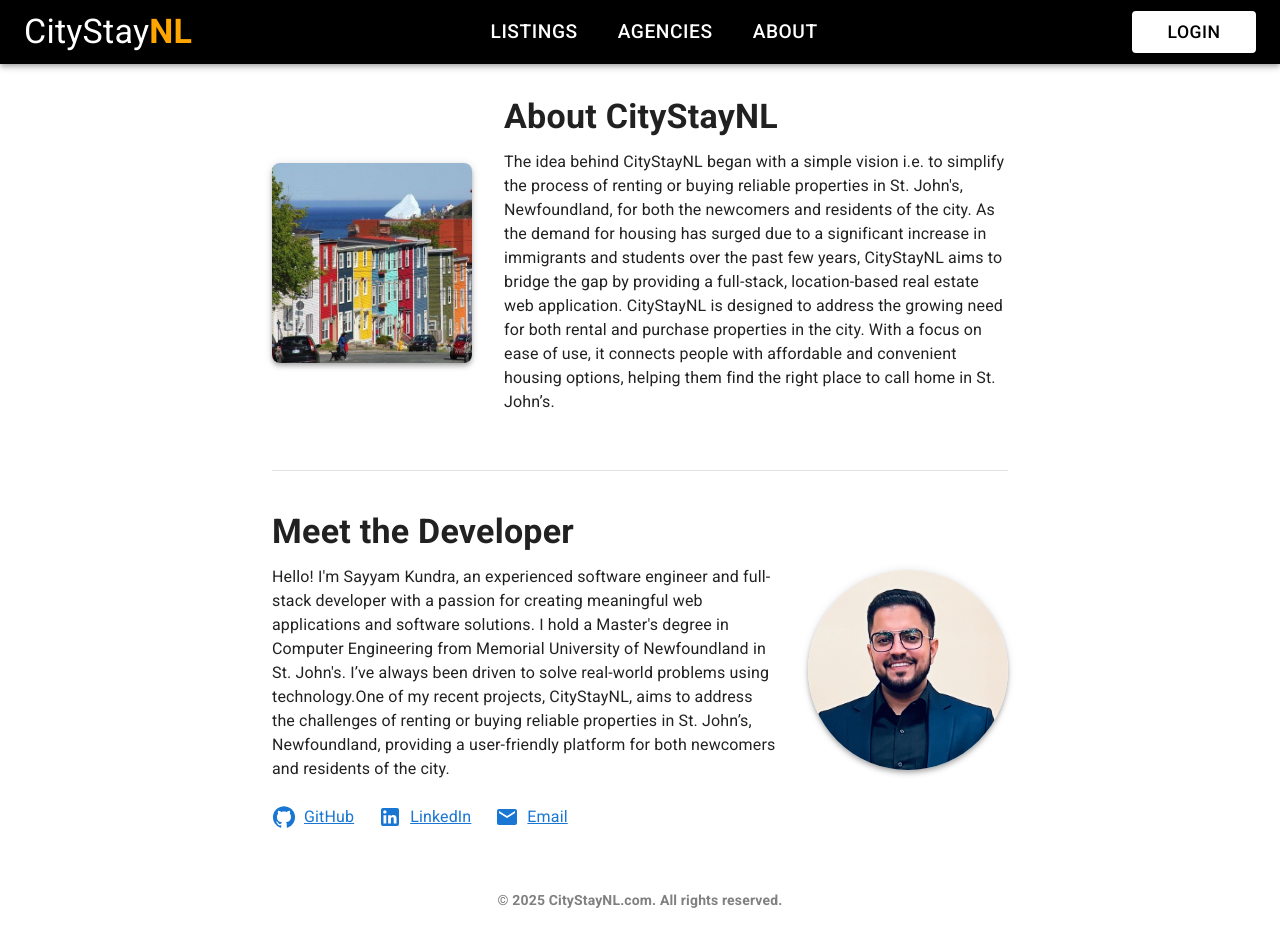
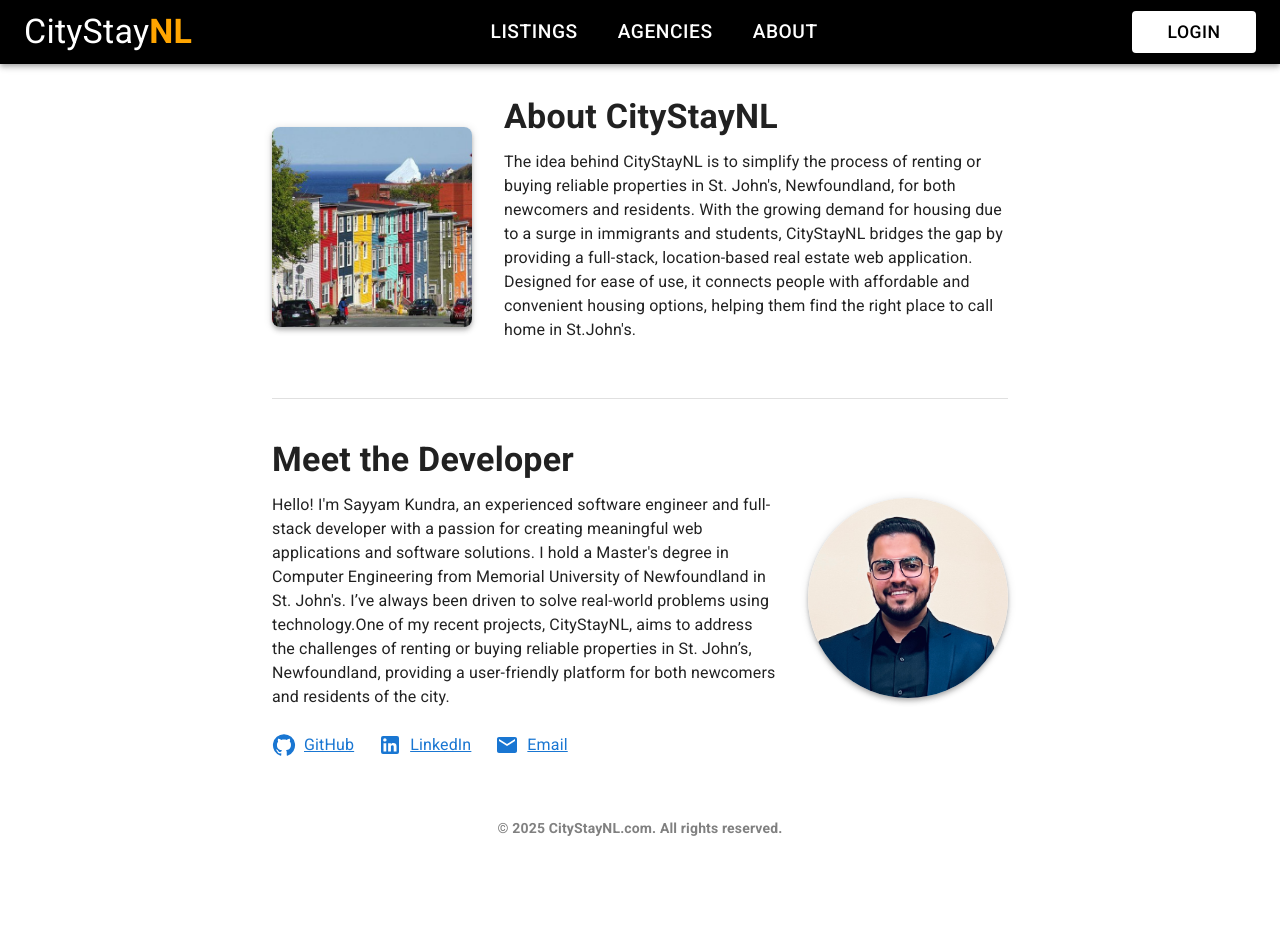
Before and after one commit to sayyam44/CityStay-Frontend, a React (Create React App) app: page /about in a window 1280 px wide. After the commit the page ends 866 px from the top, so only its background shows below. Built offline with nearby package versions, Linux system fonts and the light colour scheme.

Commit message:
about_page

```diff
--- a/src/components/About.js
+++ b/src/components/About.js
@@ -40,20 +40,14 @@ function About() {
             About CityStayNL
           </Typography>
           <Typography variant="body1" paragraph>
-          The idea behind CityStayNL began with a simple
-          vision i.e. to simplify the process of renting or
-          buying reliable properties in St. John's, Newfoundland,
-           for both the newcomers and residents of the city. As
-           the demand for housing has surged due to a
-           significant increase in immigrants and students
-           over the past few years, CityStayNL aims to bridge
-           the gap by providing a full-stack, location-based
-           real estate web application. CityStayNL is designed
-           to address the growing need for both rental and
-           purchase properties in the city. With a focus on
-           ease of use, it connects people with affordable and
-           convenient housing options, helping them find the
-           right place to call home in St. John’s.
+          The idea behind CityStayNL is to simplify the process of renting or
+          buying reliable properties in St. John's, Newfoundland, for
+          both newcomers and residents. With the growing demand for
+          housing due to a surge in immigrants and students, CityStayNL
+          bridges the gap by providing a full-stack, location-based real estate
+          web application. Designed for ease of use, it connects people
+          with affordable and convenient housing options, helping them
+          find the right place to call home in St.John's.
           </Typography>
         </Box>
       </Box>
```
